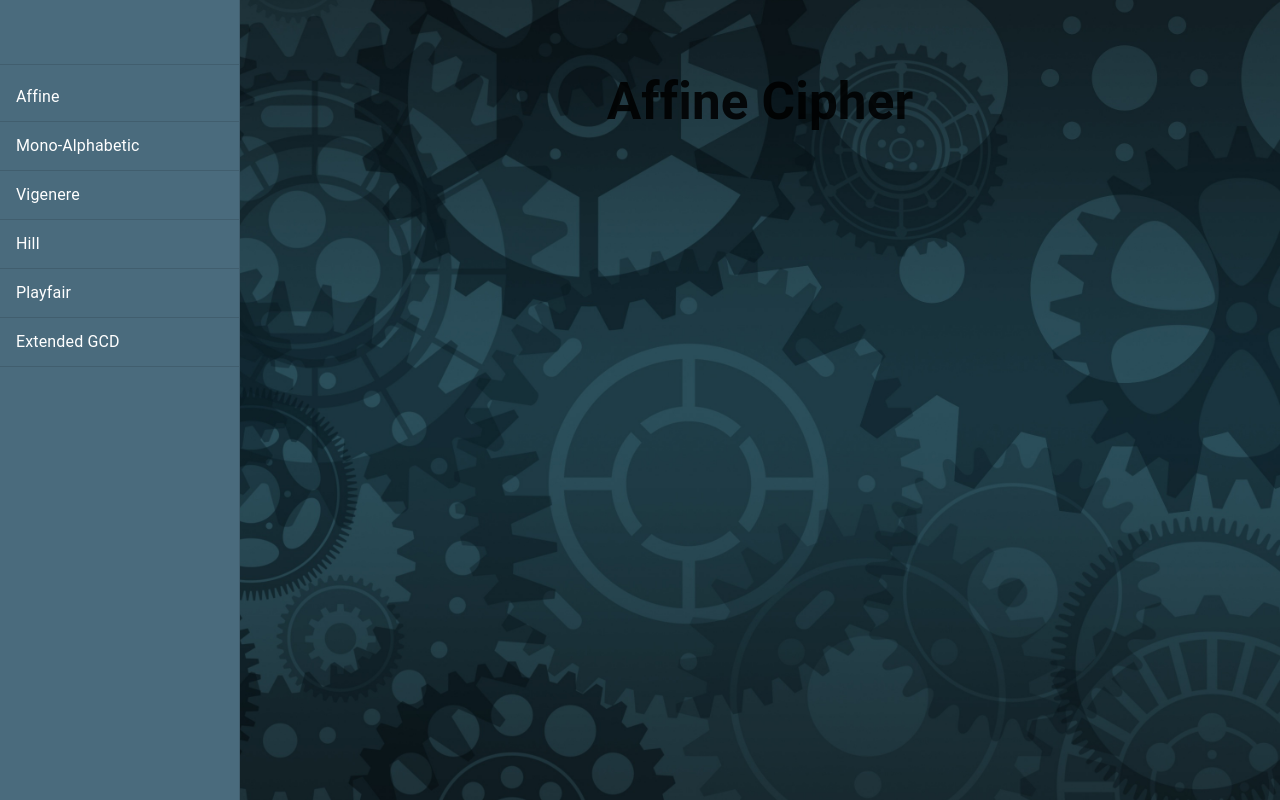
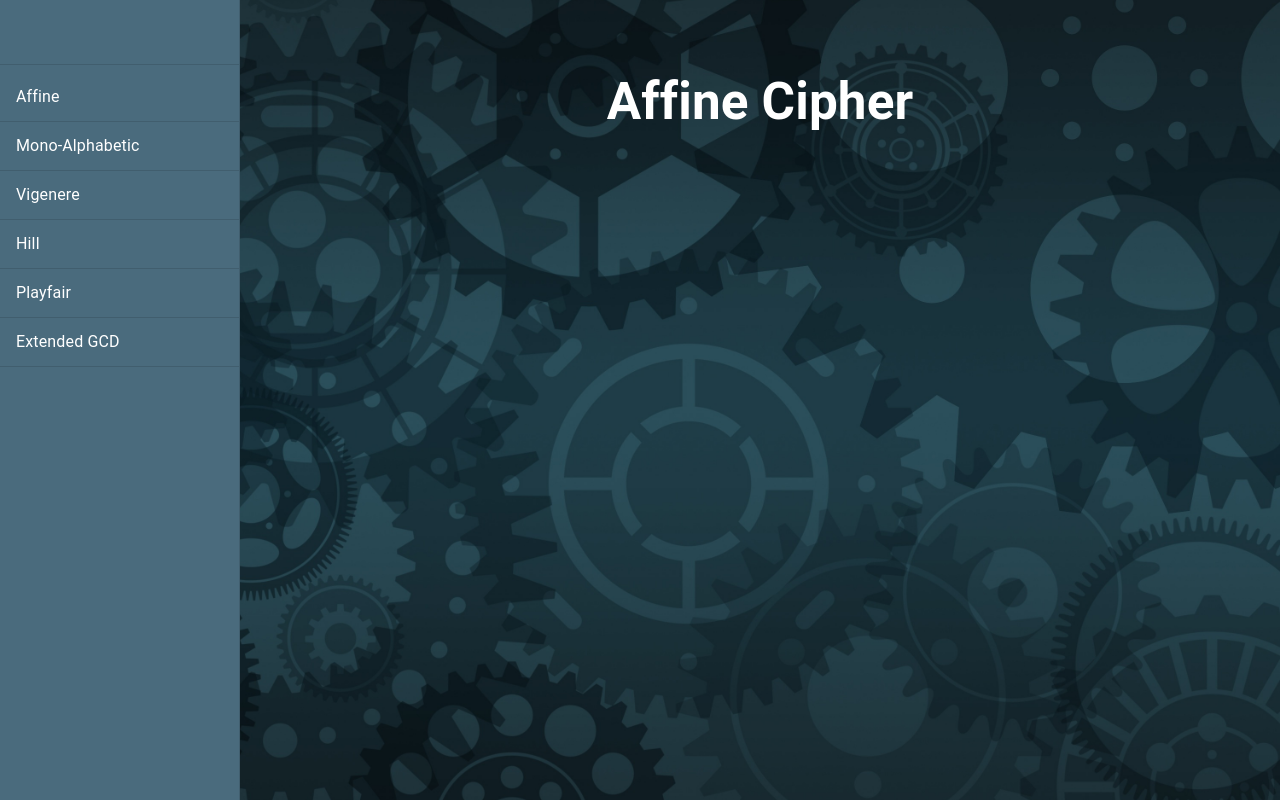
Before and after one commit to LamaHasbini/EECE455_Frontend-copy, a React (Vite) app: page / in a window 1280 px wide. Built offline with nearby package versions, Linux system fonts and the light colour scheme.

Commit message:
background changes

```diff
--- a/src/App.css
+++ b/src/App.css
@@ -61,9 +61,5 @@
 .cipher-page {
   flex-grow: 1;
   padding: 40px;
-  /* background: rgba(255, 255, 255, 0.8);  */
-}
-
-body{
   color: white;
 }
--- a/src/pages/AffineCipherPage.tsx
+++ b/src/pages/AffineCipherPage.tsx
@@ -1,5 +1,3 @@
-
-
 function AffineCipherPage() {
   return (
     <div>
```
